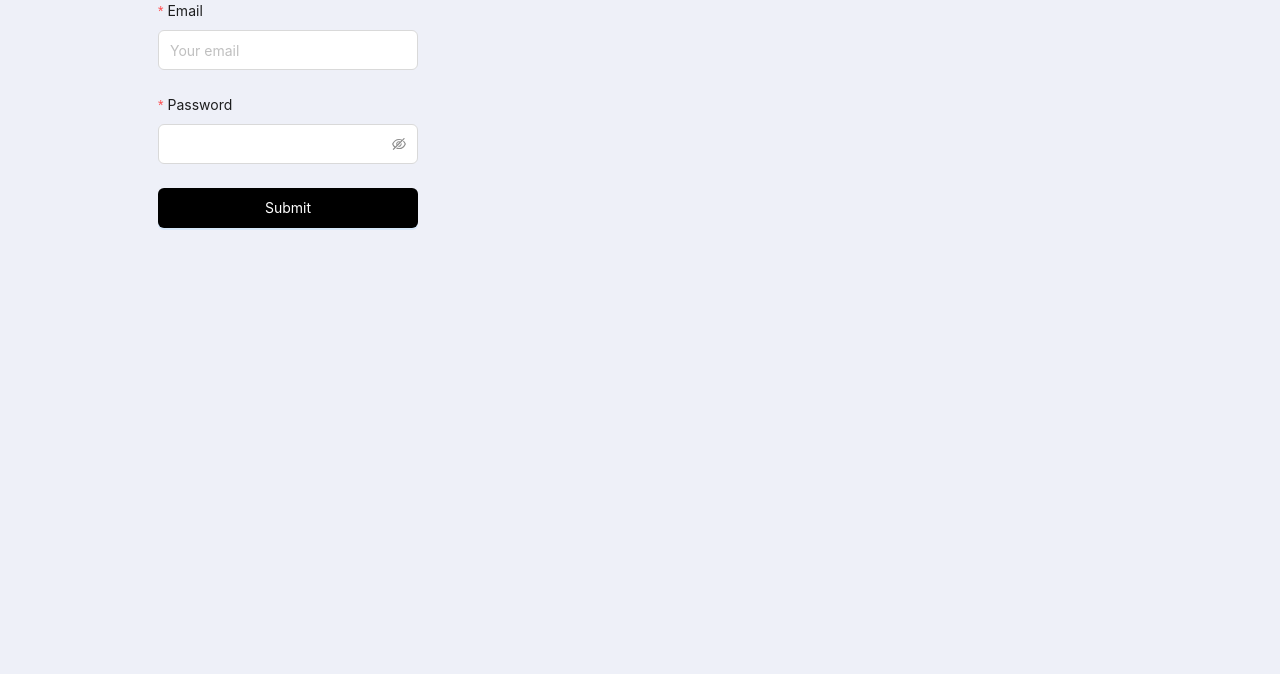
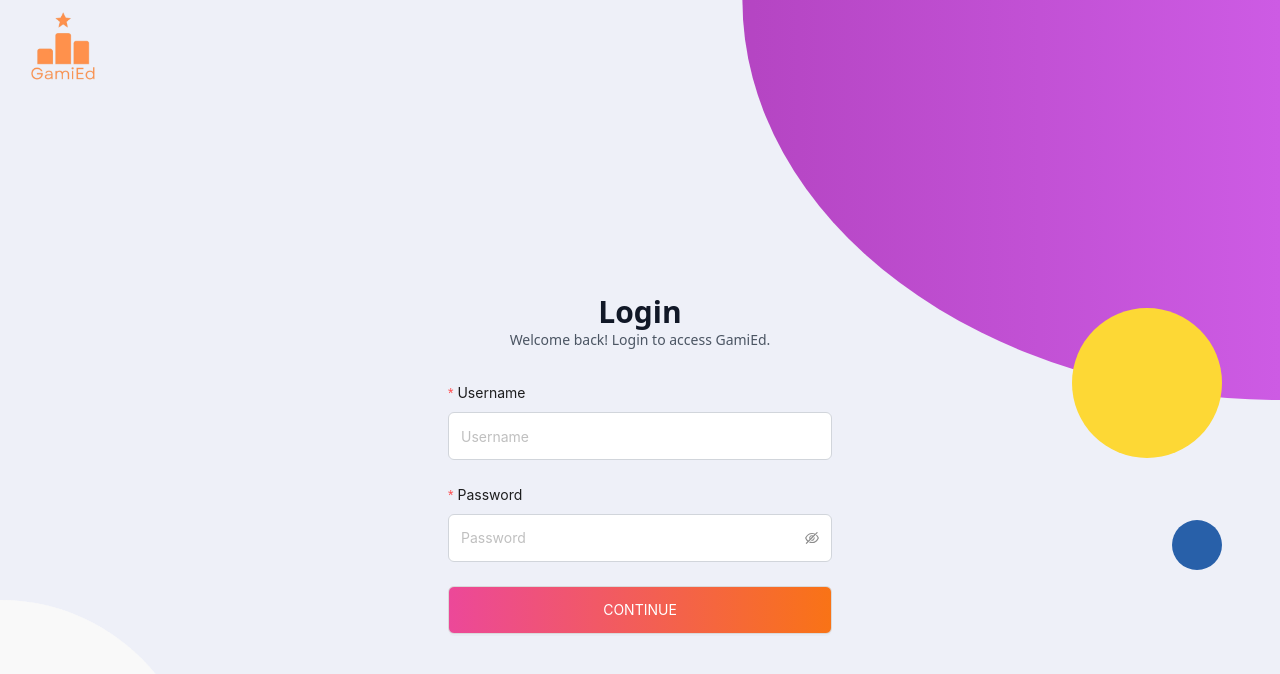
Before and after one commit to johngaitho05/gamied-client, a React (Vite) app: page /login in a window 1280 px wide. Shown: the top 674 px of the page. Built offline with nearby package versions, Linux system fonts and the light colour scheme.

Commit message:
draft login design

```diff
--- a/src/Components/global/LoginForm.jsx
+++ b/src/Components/global/LoginForm.jsx
@@ -1,83 +1,124 @@
-import React, {useEffect, useState} from 'react';
-
+import React, { useEffect, useState } from "react";
 import {
   useGetTokenMutation,
   useGetUserDetailsQuery,
-} from "../../redux/apis/apiSlice.js";
-import {Alert, Button, Form, Input, Spin} from "antd";
-import {LoadingOutlined} from "@ant-design/icons";
-import {useNavigate} from "react-router-dom";
+} from "../../redux/apis/apiSlice";
+import { Alert, Button, Form, Input, Spin } from "antd";
+import { LoadingOutlined } from "@ant-design/icons";
+import { useNavigate } from "react-router-dom";
+import logo from "../../assets/logo.png";
 
 const LoginForm = () => {
   const navigate = useNavigate();
-  const [getToken, { isLoading }] = useGetTokenMutation()
+  const [getToken, { isLoading }] = useGetTokenMutation();
   const [token, setToken] = useState(null);
   const [userDetails, setUserDetails] = useState(null);
   const { data, refetch: refetchUserDetails } = useGetUserDetailsQuery(null, {
-    skip: !token, // Skip the query if the token is not yet available
+    skip: !token,
   });
-  const [error, setError] = useState("")
+  const [error, setError] = useState("");
   const [form] = Form.useForm();
 
   useEffect(() => {
     if (token) {
-      // Refetch user details when token is set
       const fetchUserDetails = async () => {
         try {
           const userData = await refetchUserDetails();
           return userData.data;
         } catch (err) {
-          console.error('Failed to fetch user details:', err);
+          console.error("Failed to fetch user details:", err);
         }
       };
-      fetchUserDetails().then(userData => setUserDetails(userData));
+      fetchUserDetails().then((userData) => setUserDetails(userData));
     }
   }, [token, refetchUserDetails]);
 
   useEffect(() => {
     if (userDetails) {
-      localStorage.setItem('user', JSON.stringify(userDetails));
-      navigate('/')
+      localStorage.setItem("user", JSON.stringify(userDetails));
+      navigate("/");
     }
   }, [userDetails]);
 
   const handleSubmit = async (formData) => {
-    setError("")
+    setError("");
     await getToken(formData).then(async function (token_res) {
       if (!token_res?.data) {
-        setError(token_res?.error?.data?.error || "Something went wrong!")
+        setError(token_res?.error?.data?.error || "Something went wrong!");
       } else {
-        localStorage.setItem('gamiedTokens', JSON.stringify(token_res.data))
-        setToken(token_res.data.access)
+        localStorage.setItem("gamiedTokens", JSON.stringify(token_res.data));
+        setToken(token_res.data.access);
       }
-    })
+    });
   };
+
   return (
-    <div className=" h-full px-4 w-full lg:w-[45%] flex flex-col items-center ">
-      <Form layout="vertical" form={form} onFinish={handleSubmit}>
-        <Form.Item name="email" label="Email"  rules={[{
-          required: true,
-          type: "email",
-          message: 'Please enter a valid email'
-        }]}>
-          <Input placeholder="Your email" className="w-full h-[40px]"/>
-        </Form.Item>
-        <Form.Item name="password" label="Password"
-                   rules={[{
-                     required: true,
-                     message: 'Please input your password'
-                   }]} hasFeedback>
-          <Input.Password className="w-full h-[40px]"/>
-        </Form.Item>
-        <Form.Item className="mb-2">
-          <Button type="primary" htmlType="submit"
-                  className="w-full bg-black text-center h-[40px] hover:bg-gray-950"
-                  disabled={isLoading}>
-            {isLoading ? <Spin indicator={<LoadingOutlined style={{fontSize: 24}} spin/>}/> : 'Submit'}
-          </Button>
-        </Form.Item>
-        {error && <Alert className="my-2" message={error} type="error" />}
-      </Form>
+    <div className="background-pattern min-h-screen flex flex-col items-center justify-center relative">
+      <div className="absolute top-0 left-0 right-0 h-24 flex justify-between items-center px-6 max-w-7xl mx-auto ">
+        <div className="font-bold text-2xl cursor-pointer  gap-1 ">
+          <img
+            src={logo}
+            alt="EventPulse"
+            className="w-[5rem] h-[5rem] object-cover"
+          />
+        </div>
+      </div>
+      <div className="wave-pattern"></div>
+      <div className="p-8 rounded-lg  z-10 mt-32 max-w-md w-full form-container">
+        <div className="dot"></div>
+        <div className="dot2"></div>
+        <h2 className="text-3xl font-extrabold text-center text-gray-900">
+          Login
+        </h2>
+        <p className="text-center text-sm text-gray-600">
+          Welcome back! Login to access GamiEd.
+        </p>
+        <Form
+          layout="vertical"
+          form={form}
+          onFinish={handleSubmit}
+          className="mt-8 space-y-6"
+        >
+          <Form.Item
+            name="username"
+            label="Username"
+            rules={[{ required: true, message: "Please enter your username" }]}
+          >
+            <Input
+              placeholder="Username"
+              className="w-full h-12 px-3 border border-gray-300 rounded-md"
+            />
+          </Form.Item>
+          <Form.Item
+            name="password"
+            label="Password"
+            rules={[{ required: true, message: "Please input your password" }]}
+            hasFeedback
+          >
+            <Input.Password
+              placeholder="Password"
+              className="w-full h-12 px-3 border border-gray-300 rounded-md"
+            />
+          </Form.Item>
+          <Form.Item>
+            <Button
+              // type="primary"
+              htmlType="submit"
+              className="w-full h-12 bg-gradient-to-r from-pink-500 to-orange-500 text-white hover:from-pink-600 hover:bg-orange-600 rounded-md flex justify-center items-center"
+              disabled={isLoading}
+            >
+              {isLoading ? (
+                <Spin
+                  indicator={<LoadingOutlined style={{ fontSize: 24 }} spin />}
+                />
+              ) : (
+                "CONTINUE"
+              )}
+            </Button>
+          </Form.Item>
+          {error && <Alert message={error} type="error" className="my-2" />}
+        </Form>
+      </div>
     </div>
   );
 };
--- a/src/index.css
+++ b/src/index.css
@@ -5,3 +5,72 @@
 body {
   background-color: #eef0f8;
 }
+
+.background-pattern::after {
+  content: "";
+  position: absolute;
+  bottom: 0;
+  left: 0;
+  width: 400px;
+  height: 400px;
+  background: #f9f9f9;
+  clip-path: circle(50% at 0 100%);
+}
+
+.background-pattern::before {
+  content: "";
+  position: absolute;
+  bottom: 0;
+  left: 0;
+  width: 400px;
+  height: 400px;
+  background: #f9f9f9;
+  clip-path: circle(50% at 0 100%);
+}
+
+.wave-pattern {
+  position: absolute;
+  top: 0;
+  right: 0;
+  width: 60%;
+  height: 400px;
+  background: linear-gradient(to left, #cd5be4, #aa3bb4);
+  clip-path: ellipse(70% 100% at 100% 0);
+  z-index: -1;
+}
+
+.form-container {
+  position: relative;
+}
+
+/* Styling for the dot */
+.dot {
+  position: absolute;
+  right: -80%;
+  top: 30%;
+  transform: translateY(-50%);
+  width: 150px;
+  height: 150px;
+  background-color: #fdd835;
+  border-radius: 50%;
+  z-index: 10;
+}
+
+.dot2 {
+  position: absolute;
+  right: -80%;
+  top: 70%;
+  transform: translateY(-50%);
+  width: 50px;
+  height: 50px;
+  background-color: hsl(214, 62%, 41%);
+  border-radius: 50%;
+  z-index: 10;
+}
+
+@media (max-width: 768px) {
+  .dot,
+  .dot2 {
+    display: none;
+  }
+}
```
